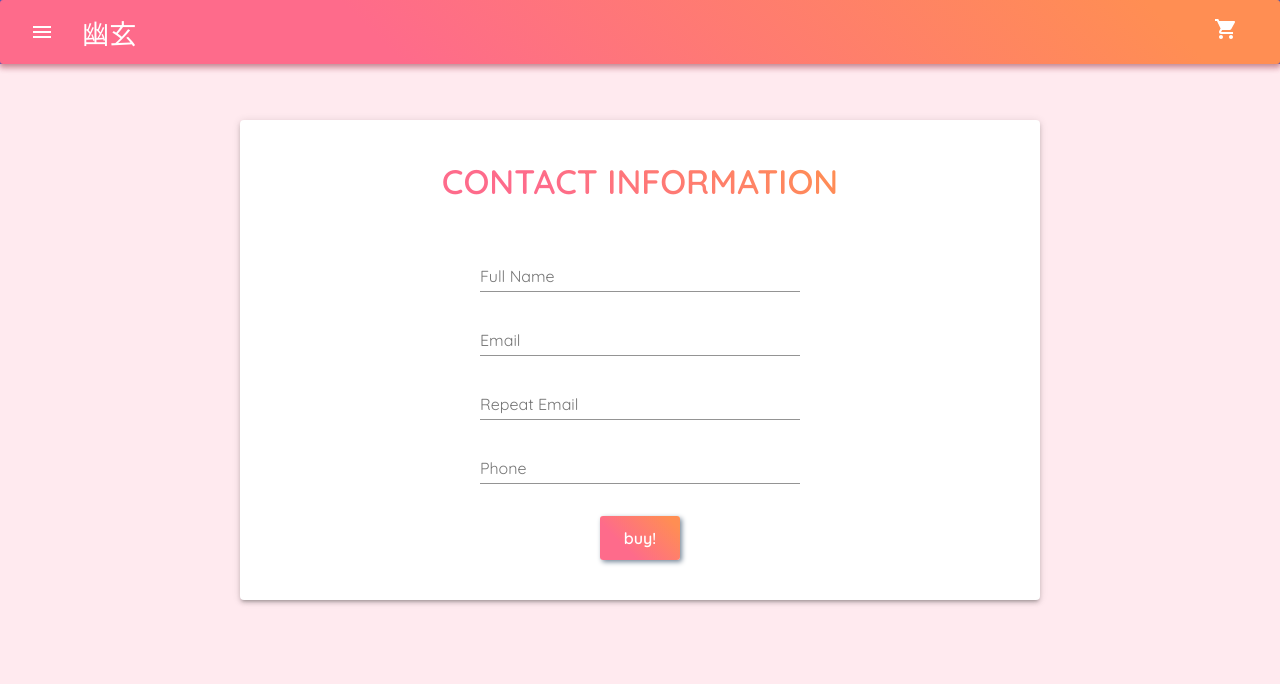
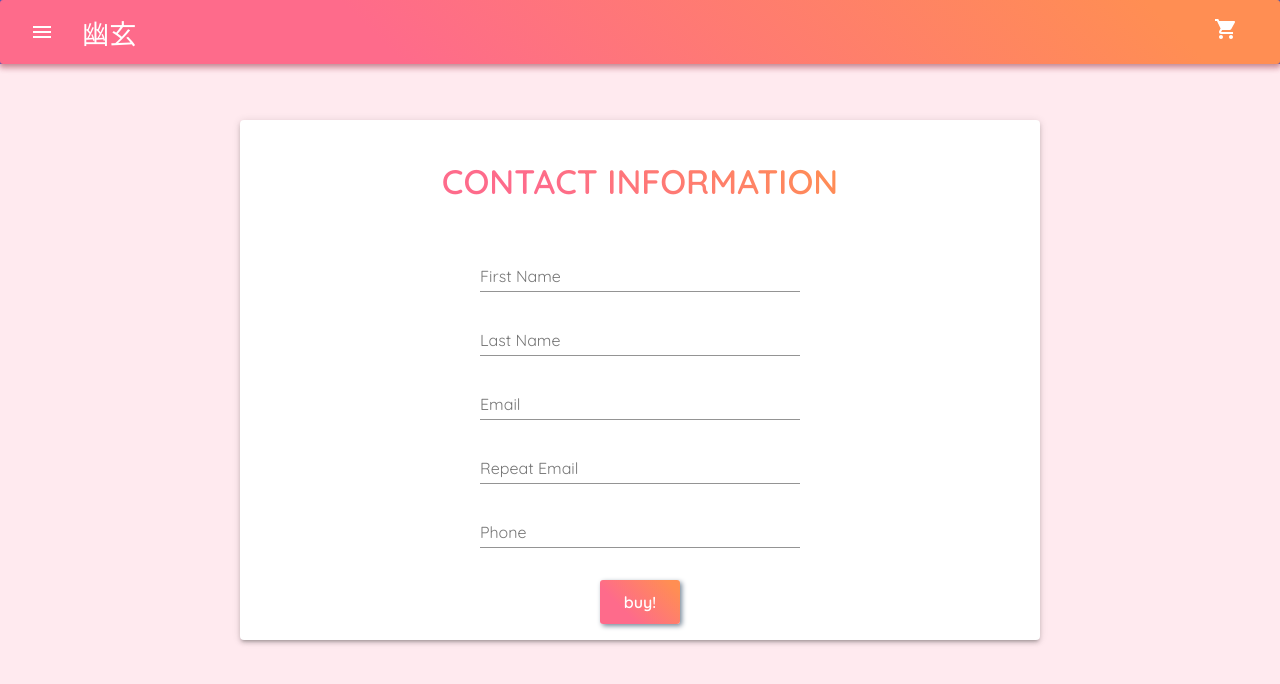
Before and after one commit to mimitorres/yugen-torres, a React (Create React App) app: page /checkout in a window 1280 px wide. Shown: the top 684 px of the page. Built offline with nearby package versions, Linux system fonts and the light colour scheme; no server answers; the database is empty.

Commit message:
updated checkout form

```diff
--- a/src/pages/Checkout.jsx
+++ b/src/pages/Checkout.jsx
@@ -64,6 +64,10 @@ const validationSchema = yup.object({
     .string("Enter your name")
     .min(4, "Name should be of minimum 4 characters length")
     .required("Name is required"),
+  buyerLastName: yup
+    .string("Enter your last name")
+    .min(2, "Last name should be of minimum 4 characters length")
+    .required("Last Name is required"),
   buyerEmail: yup
     .string("Enter your email")
     .email("Enter a valid email")
@@ -92,6 +96,7 @@ const Checkout = () => {
   const formik = useFormik({
     initialValues: {
       buyerName: "",
+      buyerLastName: "",
       buyerEmail: "",
       buyerRepeatEmail: "",
       buyerPhone: "",
@@ -114,6 +119,7 @@ const Checkout = () => {
     const order = {
       buyer: {
         name: values.buyerName,
+        lastName: values.buyerLastName,
         email: values.buyerEmail,
         phone: values.buyerPhone,
       },
@@ -130,7 +136,7 @@ const Checkout = () => {
     // Add a new document with a generated id.
     addDoc(collection(db, "orders"), order)
       .then((ref) => {
-        console.log("Document written with ID: ", ref);
+        console.log("Document written with ID: ", ref.id);
         clearCart();
         history.push(ROUTES.home);
       })
@@ -147,7 +153,7 @@ const Checkout = () => {
           <TextField
             id="buyerName"
             name="buyerName"
-            label="Full Name"
+            label="First Name"
             className={classes.fields}
             color="secondary"
             value={formik.values.buyerName}
@@ -155,6 +161,18 @@ const Checkout = () => {
             onBlur={formik.handleBlur}
             error={formik.touched.buyerName && Boolean(formik.errors.buyerName)}
             helperText={formik.touched.buyerName && formik.errors.buyerName}
+          />
+          <TextField
+            id="buyerLastName"
+            name="buyerLastName"
+            label="Last Name"
+            className={classes.fields}
+            color="secondary"
+            value={formik.values.buyerLastName}
+            onChange={formik.handleChange}
+            onBlur={formik.handleBlur}
+            error={formik.touched.buyerLastName && Boolean(formik.errors.buyerLastName)}
+            helperText={formik.touched.buyerLastName && formik.errors.buyerLastName}
           />
 
           <TextField
```
